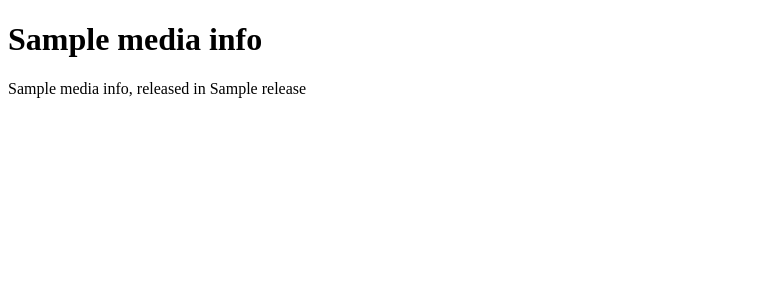
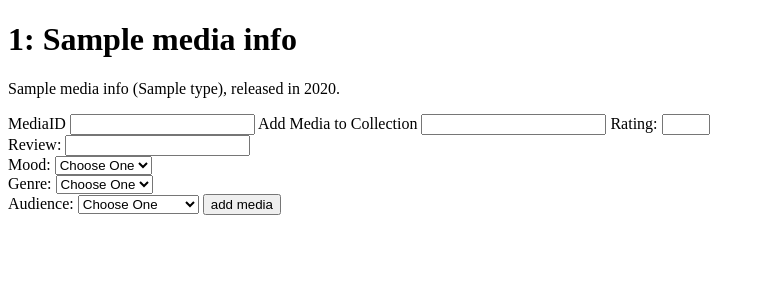
Before and after one commit to cw4360/goodtimes, a Flask app: template templates/mediaPage.html in a window 1280 px wide. Shown: the part 26-326 px from the top of the page, without its empty margins (0-765 px from the left). Run offline with Flask 2, Linux system fonts and the light colour scheme; the template is opened without the code that fills it: most values are stand-ins (such as "Sample title", 1, 10 or a date in 2020).

Commit message:
insert into collection

```diff
--- a/templates/mediaPage.html
+++ b/templates/mediaPage.html
@@ -1,8 +1,55 @@
 {% extends "base.html" %}
 {% block content %}
-            {% for media_info in media_info %}
-                <h1 class = "title">{{media_info.title}}</h1>
-                <p>{{media_info.title}}, released in {{media_info.release}}</p>
+            {% for media_info in media %}
+                <h1 class = "title">{{media_info.mediaID}}: {{media_info.title}}</h1>
+
+                <p>{{media_info.title}} ({{media_info.type}}), released in {{media_info.releaseYear}}.</p>
             {% endfor %}
 
+            <form method = "post">
+                <label for="media-add">MediaID
+                    <input type="text" id="media-add" name="media-add">
+                </label>
+                <label for="addMedia">Add Media to Collection
+                    <input type="text" id="collection-add" name="collection-add">
+                </label>
+                <label for="rating">Rating:
+                    <input type="number" id="rating" name="rating" min="0" max="5">
+                </label>
+                <br>
+                <label for="review">Review:
+                    <input type="text" id="review" name="review">
+                </label>
+                <br>
+                <label for="mood">Mood:
+                    <select name="mood" id="mood">
+                        <option value="">Choose One</option>
+                        <option value="happy">Happy</option>
+                        <option value="sad">Sad</option>
+                        <option value="angry">Angry</option>
+                        <option value="calm">Calm</option>
+                    </select>
+                </label>
+                <br>
+                <label for="genre">Genre:
+                    <select name="genre" id="genre">
+                        <option value="">Choose One</option>
+                        <option value="action">Action</option>
+                        <option value="comedy">Comedy</option>
+                        <option value="romance">Romance</option>
+                    </select>
+                </label>
+                <br>
+                <label for="audience">Audience:
+                    <select name="audience" id="genre">
+                        <option value="">Choose One</option>
+                        <option value="family">Family</option>
+                        <option value="significant other">Significant Other</option>
+                        <option value="children">Children</option>
+                        <option value="friends">Friends</option>
+                    </select>
+                </label>
+                <input type="submit" name="submit" value="add media">
+            </form>
+
 {% endblock %}
```
